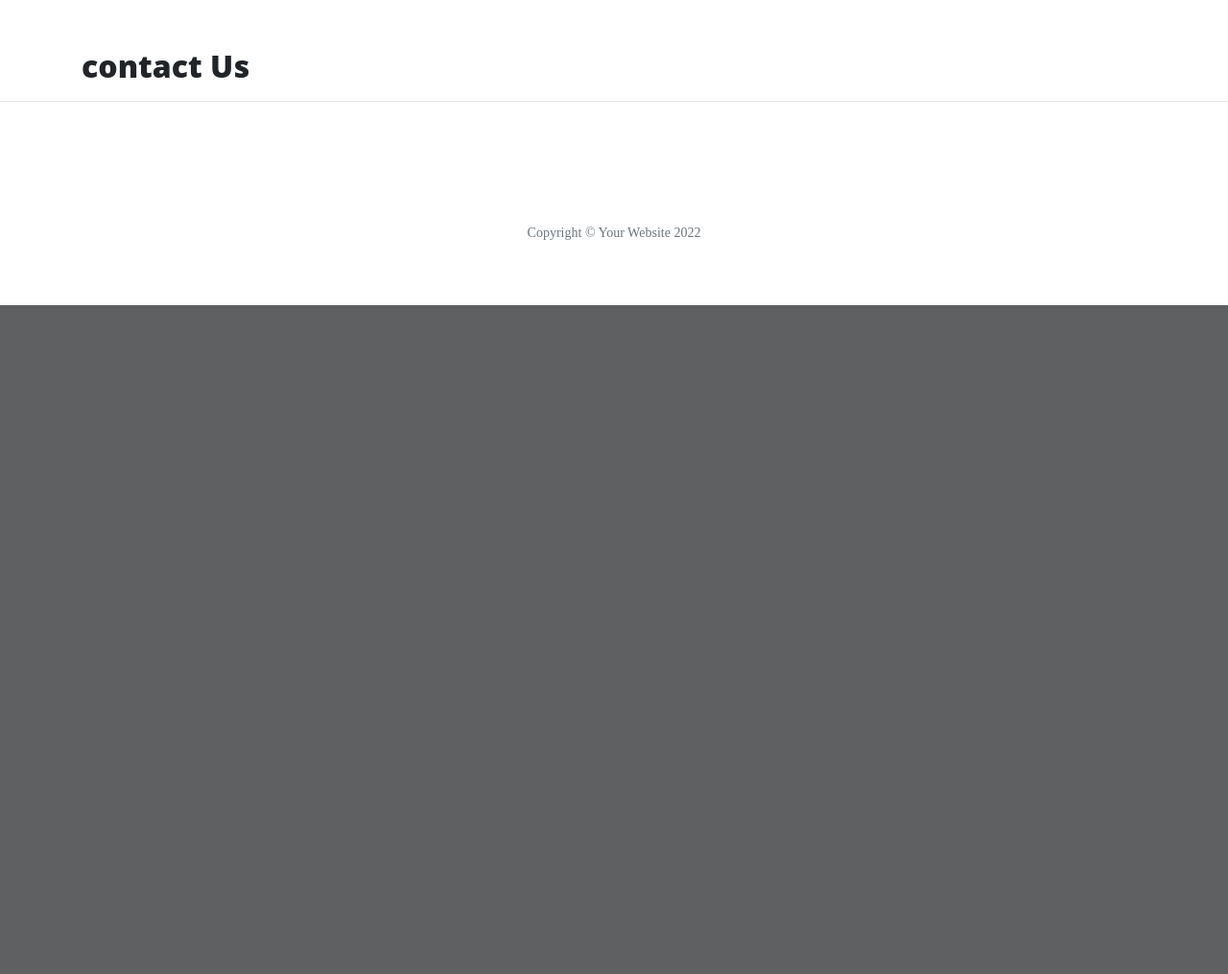
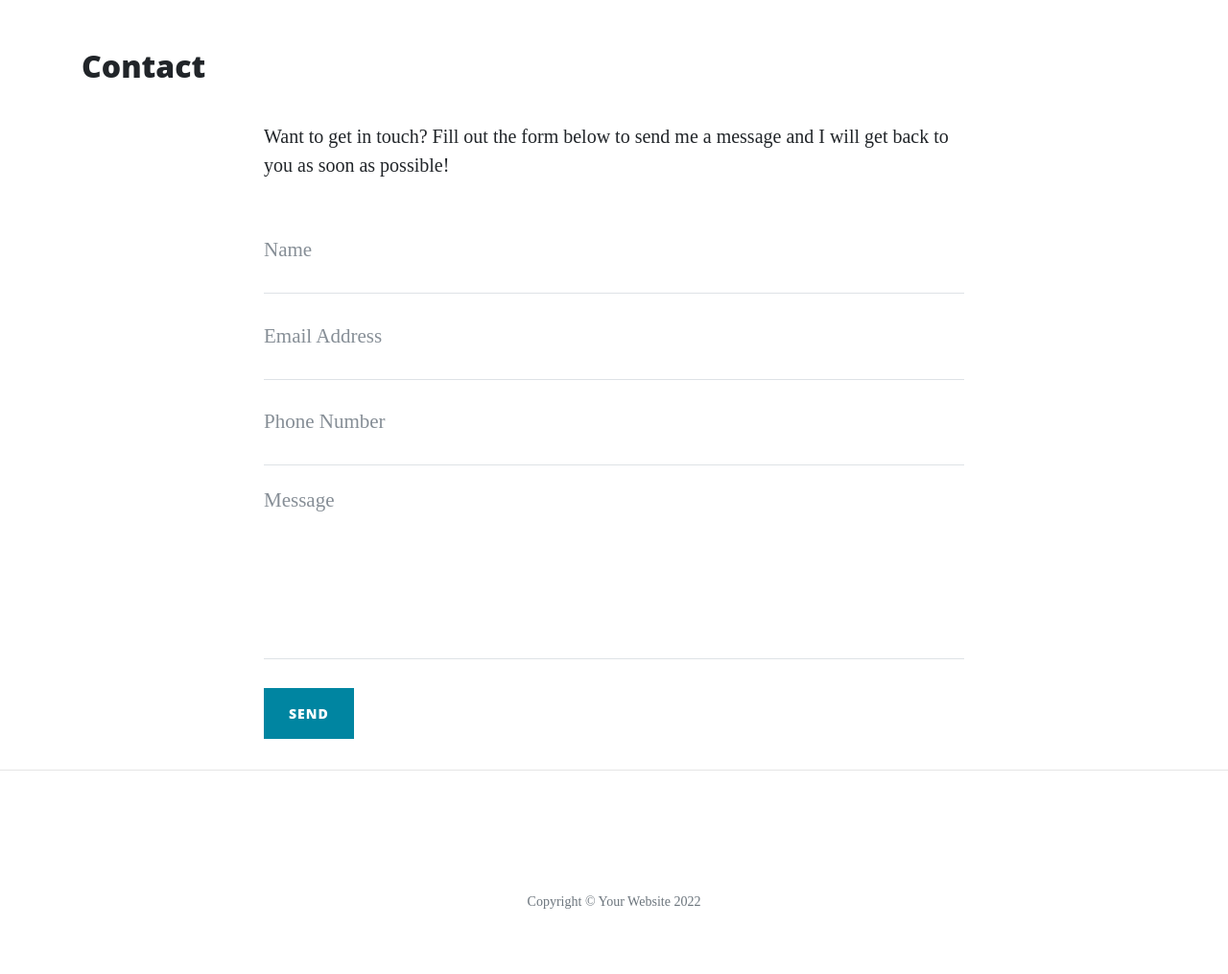
Before and after one commit to nofursad/ms4-FlaskFramework, a Flask app: page /contact in a window 1280 px wide. Shown: the part 628-1643 px from the top of the page at 96% size. Before the commit the page ends 946 px from the top, so only its background shows below. Run offline with Flask 2, Linux system fonts and the light colour scheme; some libraries are stand-ins or nearby versions.

Commit message:
Update Contact page to collect the information and display message to user.

```diff
--- a/run.py
+++ b/run.py
@@ -1,8 +1,12 @@
 import os
-from flask import Flask, render_template
+import json
+from flask import Flask, render_template, request, flash
+if os.path.exists("env.py"):
+    import env
 
 
 app = Flask(__name__)
+app.secret_key = os.environ.get("SECRET_KEY")
 
 
 @app.route("/")
@@ -12,17 +16,36 @@ def index():
 
 @app.route("/about")
 def about():
-    return render_template("about.html")
+    data = []
+    with open("data/company.json", "r") as json_data:
+        data = json.load(json_data)
+    return render_template("about.html", page_title="About", company=data)
 
 
-@app.route("/contact")
+@app.route("/about/<member_name>")
+def about_member(member_name):
+    member = {}
+    with open("data/company.json", "r") as json_data:
+        data = json.load(json_data)
+        for obj in data:
+            if obj["url"] == member_name:
+                member = obj
+    return render_template("member.html", member=member)
+
+
+@app.route("/contact", methods=["GET", "POST"])
 def contact():
-    return render_template("contact.html")
+    if request.method == "POST":
+        flash("Thanks {}, we have received your message!".format(
+            request.form.get("name")))
+    return render_template("contact.html", page_title="Contact")
 
 
 @app.route("/careers")
 def careers():
-    return render_template("careers.html")
+    return render_template("careers.html", page_title="Careers")
+
+
 if __name__ == "__main__":
     app.run(
         host=os.environ.get("IP", "0.0.0.0"),
--- a/templates/careers.html
+++ b/templates/careers.html
@@ -1,6 +1,6 @@
 {% extends "base.html" %}
 {% block content %}
 
-    <h2>Come Work for us</h2>
+    <h2>{{ page_title }}</h2>
 
 {% endblock %}
--- a/templates/contact.html
+++ b/templates/contact.html
@@ -1,6 +1,58 @@
 {% extends "base.html" %}
 {% block content %}
+    <h2>{{ page_title }}</h2>
 
-    <h2>contact Us</h2>
+	<div class="row">
+		<div class="col-lg-8 col-md-10 mx-auto">
+
+            {% with messages = get_flashed_messages() %}
+                {% if messages %}
+                    <ul class="flashes">
+                        {% for message in messages %}
+                            <li>{{ message }}</li>
+                        {% endfor %}
+                    </ul>
+                {% endif %}
+            {% endwith %}
+
+			<p>Want to get in touch? Fill out the form below to send me a message and I will get back to you as soon as
+                possible!</p>
+			<form method="POST" name="sentMessage" id="contactForm" novalidate>
+				<div class="control-group">
+					<div class="form-group floating-label-form-group controls">
+						<label>Name</label>
+						<input type="text" class="form-control" placeholder="Name" name="name" id="name" required data-validation-required-message="Please enter your name.">
+						<p class="help-block text-danger"></p>
+					</div>
+				</div>
+				<div class="control-group">
+					<div class="form-group floating-label-form-group controls">
+						<label>Email Address</label>
+						<input type="email" class="form-control" placeholder="Email Address" name="email" id="email" required data-validation-required-message="Please enter your email address.">
+						<p class="help-block text-danger"></p>
+					</div>
+				</div>
+				<div class="control-group">
+					<div class="form-group col-xs-12 floating-label-form-group controls">
+						<label>Phone Number</label>
+						<input type="tel" class="form-control" placeholder="Phone Number" name="phone" id="phone" required data-validation-required-message="Please enter your phone number.">
+						<p class="help-block text-danger"></p>
+					</div>
+				</div>
+				<div class="control-group">
+					<div class="form-group floating-label-form-group controls">
+						<label>Message</label>
+						<textarea rows="5" class="form-control" placeholder="Message" name="message" id="message" required data-validation-required-message="Please enter a message."></textarea>
+						<p class="help-block text-danger"></p>
+					</div>
+				</div>
+				<br>
+				<div id="success"></div>
+				<div class="form-group">
+					<button type="submit" class="btn btn-primary" id="sendMessageButton">Send</button>
+				</div>
+			</form>
+		</div>
+	</div>
 
 {% endblock %}
```
Also changed, not shown: data/company.json (added, +80 -0 lines), templates/about.html (+22 -21 lines), templates/member.html (added, +15 -0 lines), 1 other file.
